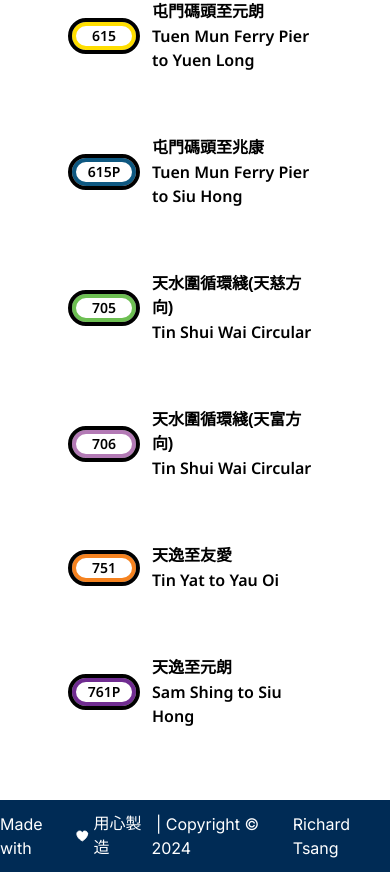
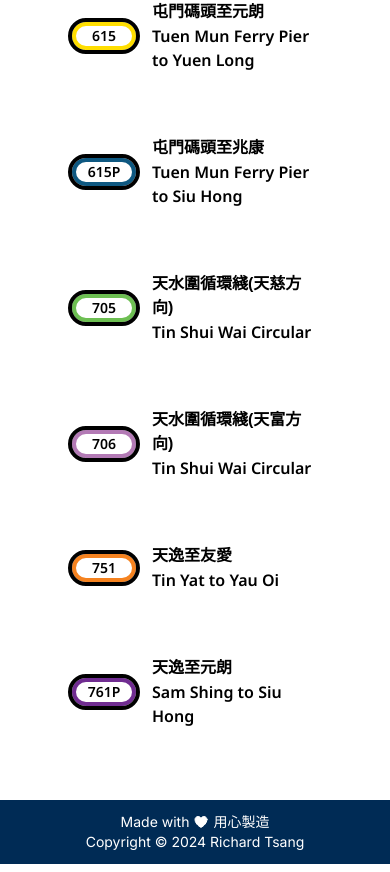
Before and after one commit to r7chardgh/lrt-realtime, a Next.js app: page / in a window 390 px wide. Shown: the part 752-1624 px from the top of the page. Built offline with nearby package versions, Linux system fonts and the light colour scheme.

Commit message:
Modify footer  - fix mobile style failure

```diff
--- a/app/ui/footer.tsx
+++ b/app/ui/footer.tsx
@@ -3,8 +3,9 @@ import { notoserifhk } from "./font";
 
 export default function Footer() {
   return (
-    <footer className="bg-lrt_blue text-white py-3">
-      <div className="flex w-full justify-center">
+    <footer className="bg-lrt_blue text-white py-3 text-sm">
+      <div className="flex w-full justify-center  flex-col sm:flex-row items-center">
+        <span className="flex ">
           Made with{" "}
           <svg
             xmlns="http://www.w3.org/2000/svg"
@@ -45,7 +46,10 @@ export default function Footer() {
               fill="url(#btt)"
             ></path>
           </svg>
-        <p className={`${notoserifhk.className}`}>{" 用心製造 "}</p>&nbsp;|
+          <p className={`${notoserifhk.className}`}>{" 用心製造 "}</p>
+        </span>
+        <span className=" hidden sm:block">&nbsp;|&nbsp;</span>
+        <div>
           Copyright © 2024&nbsp;
           <Link
             href="https://richardtsang.vercel.app/"
@@ -54,6 +58,7 @@ export default function Footer() {
             Richard Tsang
           </Link>
         </div>
+      </div>
     </footer>
   );
 }
```
Lines whose indentation alone changed are shown as unchanged.
